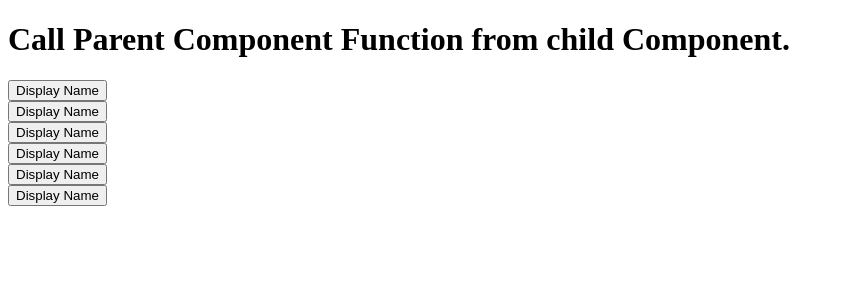
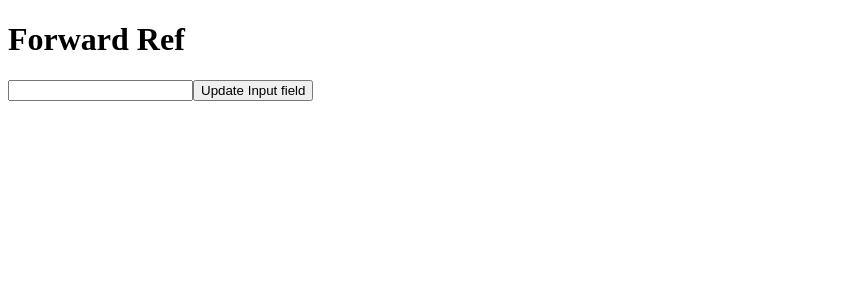
Before and after one commit to pranjalbhatnagar6-ai/React, a React (Vite) app in the folder 01-folder/: page / in a window 1280 px wide. Shown: the top 300 px of the page, without its empty margins (0-844 px from the left). Built offline with nearby package versions, Linux system fonts and the light colour scheme.

Commit message:
Learnt about Forward Ref

```diff
--- /dev/null
+++ b/01-folder/src/40b_Forward Ref/Forward_Ref.jsx
@@ -0,0 +1,21 @@
+import { useRef } from "react";
+import UserInput from "./UserInputField";
+function ForwardRef(){
+    const inputRef=useRef(null)
+
+    const updateInput=()=>{
+        inputRef.current.value=1000;
+        inputRef.current.focus();
+        inputRef.current.style.color="red";
+    }
+    return(
+        <>
+        <h1>Forward Ref</h1>
+        <input type="text" ref={inputRef} />
+        <button onClick={updateInput}>Update Input field</button>
+        </>
+    )
+
+}
+
+export default ForwardRef;
--- /dev/null
+++ b/01-folder/src/40b_Forward Ref/UserInputField.jsx
@@ -0,0 +1,11 @@
+import { forwardRef } from "react";
+
+const UserInput=(props,ref)=>{
+    return(
+        <div>
+            <input type="text" ref={ref} />
+        </div>
+    )
+}
+
+export default forwardRef(UserInput);
--- a/01-folder/src/Learning.jsx
+++ b/01-folder/src/Learning.jsx
@@ -23,7 +23,8 @@
 // import StyleComp from './35_React Styled Components/StyleComp';
 // import UseRefHook from "./38_useRef Hook/UseRefHook";
 // import Uncontrolled from "./39_ uncontrolled component/Uncontrolled";
-import PassMain from "./40_pass function in component as props/passMain";
+// import PassMain from "./40_pass function in component as props/passMain";
+import ForwardRef from "./40b_Forward Ref/Forward_Ref";
 
 function Learning() {
   return (
@@ -55,7 +56,8 @@ function Learning() {
       {/* <StyleComp />   */}
       {/* <UseRefHook /> */}
       {/* <Uncontrolled /> */}
-      <PassMain />
+      {/* <PassMain /> */}
+      <ForwardRef />
     </>
   )
 }
```
